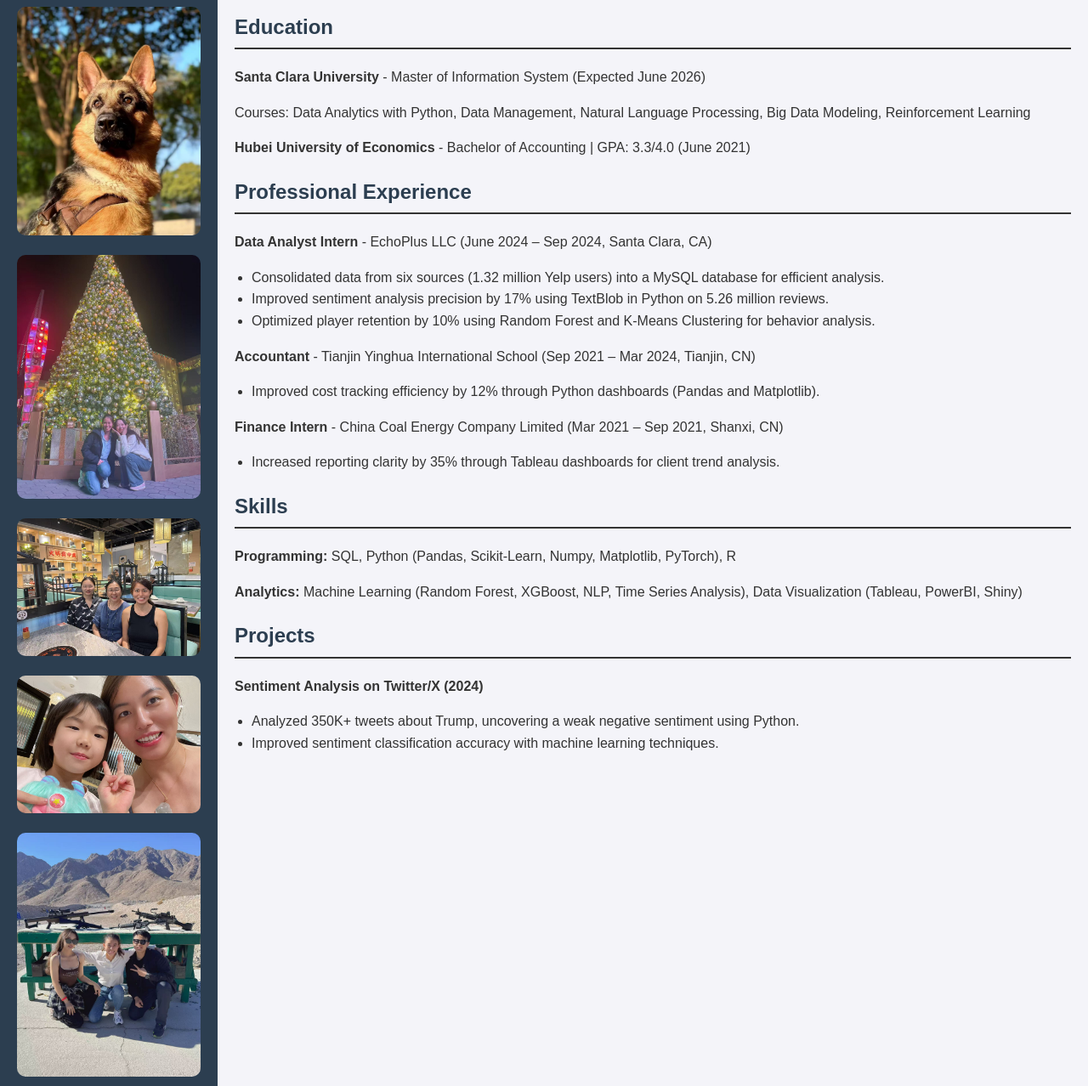
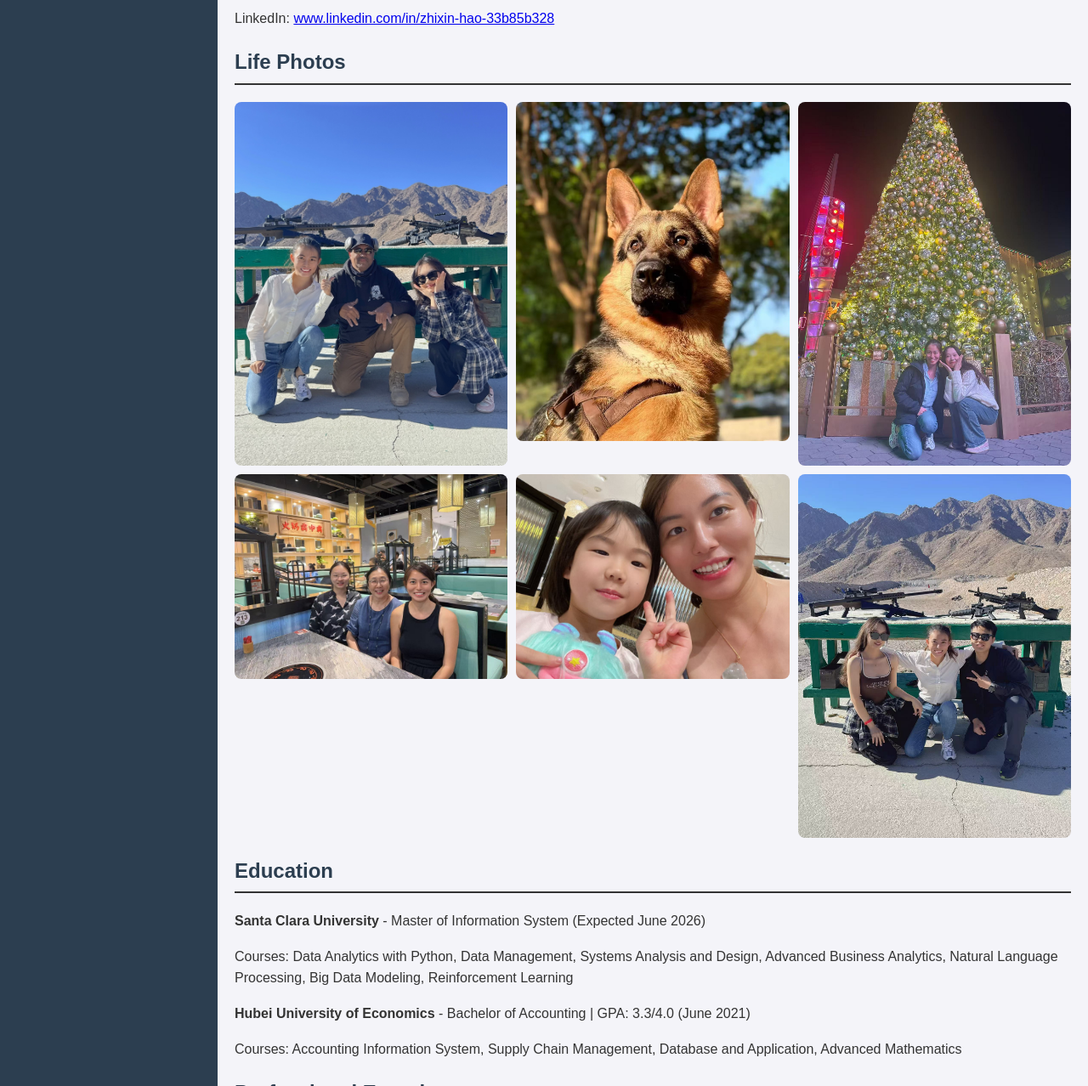
Before and after one commit to Gloria050/Gloria050.github.io, a website: page index.html in a window 1280 px wide. Shown: the part 400-1678 px from the top of the page at 85% size. Drawn offline with Linux system fonts and the light colour scheme.

Commit message:
Update index.html

```diff
--- a/index.html
+++ b/index.html
@@ -55,51 +55,59 @@
             width: 100%;
             border-radius: 10px;
         }
+        .gallery {
+            display: grid;
+            grid-template-columns: repeat(3, 1fr);
+            gap: 10px;
+            margin-top: 20px;
+        }
+        .gallery img {
+            width: 100%;
+            border-radius: 8px;
+        }
     </style>
 </head>
 <body>
     <div id="sidebar">
-        <h2>Life Photos</h2>
-        <div class="photo">
-            <img src="WechatIMG832.jpg" alt="Life Photo 1">
-        </div>
-        <div class="photo">
-            <img src="WechatIMG825.jpg" alt="Life Photo 2">
-        </div>
-        <div class="photo">
-            <img src="8281736454160_.pic.jpg" alt="Life Photo 3">
-        </div>
-        <div class="photo">
-            <img src="8271736453765_.pic.jpg" alt="Life Photo 4">
-        </div>
-        <div class="photo">
-            <img src="8261736453666_.pic.jpg" alt="Life Photo 5">
-        </div>
-        <div class="photo">
-            <img src="8231736453479_.pic.jpg" alt="Life Photo 6">
-        </div>
+        <h2>Interests</h2>
+        <p>I enjoy exploring nature, reading about philosophy, and practicing mindfulness. In my leisure time, I like photography, traveling, and spending quality time with my family and friends.</p>
     </div>
     <div id="content">
         <h1>Zhixin (Gloria) Hao</h1>
         <img src="WechatIMG798.jpg" alt="Zhixin (Gloria) Hao" class="profile-image">
-        <p>Email: <a href="mailto:zhao3@scu.edu">zhao3@scu.edu</a></p>
+        <p>Email: <a href=\"mailto:zhao3@scu.edu\">zhao3@scu.edu</a></p>
+<p><a href=\"Gloria_Resume.pdf\" target=\"_blank\">Download My Resume</a></p>
         <p>Phone: 516-468-2849</p>
         <p>LinkedIn: <a href="http://www.linkedin.com/in/zhixin-hao-33b85b328" target="_blank">www.linkedin.com/in/zhixin-hao-33b85b328</a></p>
 
         <div class="section">
+            <h2>Life Photos</h2>
+            <div class="gallery">
+                <img src="WechatIMG832.jpg" alt="Life Photo 1">
+                <img src="WechatIMG825.jpg" alt="Life Photo 2">
+                <img src="8281736454160_.pic.jpg" alt="Life Photo 3">
+                <img src="8271736453765_.pic.jpg" alt="Life Photo 4">
+                <img src="8261736453666_.pic.jpg" alt="Life Photo 5">
+                <img src="8231736453479_.pic.jpg" alt="Life Photo 6">
+            </div>
+        </div>
+
+        <div class="section">
             <h2>Education</h2>
             <p><strong>Santa Clara University</strong> - Master of Information System (Expected June 2026)</p>
-            <p>Courses: Data Analytics with Python, Data Management, Natural Language Processing, Big Data Modeling, Reinforcement Learning</p>
+            <p>Courses: Data Analytics with Python, Data Management, Systems Analysis and Design, Advanced Business Analytics, Natural Language Processing, Big Data Modeling, Reinforcement Learning</p>
             <p><strong>Hubei University of Economics</strong> - Bachelor of Accounting | GPA: 3.3/4.0 (June 2021)</p>
+            <p>Courses: Accounting Information System, Supply Chain Management, Database and Application, Advanced Mathematics</p>
         </div>
 
         <div class="section">
             <h2>Professional Experience</h2>
             <p><strong>Data Analyst Intern</strong> - EchoPlus LLC (June 2024 – Sep 2024, Santa Clara, CA)</p>
             <ul>
-                <li>Consolidated data from six sources (1.32 million Yelp users) into a MySQL database for efficient analysis.</li>
-                <li>Improved sentiment analysis precision by 17% using TextBlob in Python on 5.26 million reviews.</li>
-                <li>Optimized player retention by 10% using Random Forest and K-Means Clustering for behavior analysis.</li>
+                <li>Consolidated data from six sources, including 1.32 million users, Yelp reviews, and business projections, into a structured MySQL database for efficient analysis.</li>
+                <li>Improved sentiment analysis precision by 17% using TextBlob in Python on a corpus of 5.26 million reviews.</li>
+                <li>Designed and executed large-scale A/B tests to analyze user engagement metrics using Two-sample T-Test in Python.</li>
+                <li>Optimized player retention by 10% using Random Forest and K-Means clustering models to analyze player behavior patterns.</li>
             </ul>
             <p><strong>Accountant</strong> - Tianjin Yinghua International School (Sep 2021 – Mar 2024, Tianjin, CN)</p>
             <ul>
@@ -109,20 +117,25 @@
             <ul>
                 <li>Increased reporting clarity by 35% through Tableau dashboards for client trend analysis.</li>
             </ul>
+            <p><strong>Finance Intern</strong> - Prudential Hong Kong Limited (Jul 2019 – Jul 2019, Hong Kong, CN)</p>
+            <ul>
+                <li>Developed interactive financial dashboards using Tableau, enabling senior managers to gain insights into policy performance and client trends.</li>
+            </ul>
         </div>
 
         <div class="section">
             <h2>Skills</h2>
-            <p><strong>Programming:</strong> SQL, Python (Pandas, Scikit-Learn, Numpy, Matplotlib, PyTorch), R</p>
-            <p><strong>Analytics:</strong> Machine Learning (Random Forest, XGBoost, NLP, Time Series Analysis), Data Visualization (Tableau, PowerBI, Shiny)</p>
+            <p><strong>Programming:</strong> SQL, Python (Pandas, Scikit-Learn, Numpy, Matplotlib, Seaborn, PyTorch), R</p>
+            <p><strong>Analytics:</strong> Machine Learning (Random Forest, XGBoost, SVM, KNN, Logistic Regression), A/B Testing, NLP, Time Series Analysis</p>
+            <p><strong>Visualization:</strong> Tableau, Power BI, Shiny</p>
         </div>
 
         <div class="section">
             <h2>Projects</h2>
             <p><strong>Sentiment Analysis on Twitter/X (2024)</strong></p>
             <ul>
-                <li>Analyzed 350K+ tweets about Trump, uncovering a weak negative sentiment using Python.</li>
-                <li>Improved sentiment classification accuracy with machine learning techniques.</li>
+                <li>Led sentiment analysis on 350K+ tweets containing the keyword "Trump," uncovering a weak negative sentiment using Python.</li>
+                <li>Applied machine learning techniques to enhance sentiment classification accuracy.</li>
             </ul>
         </div>
     </div>
```
